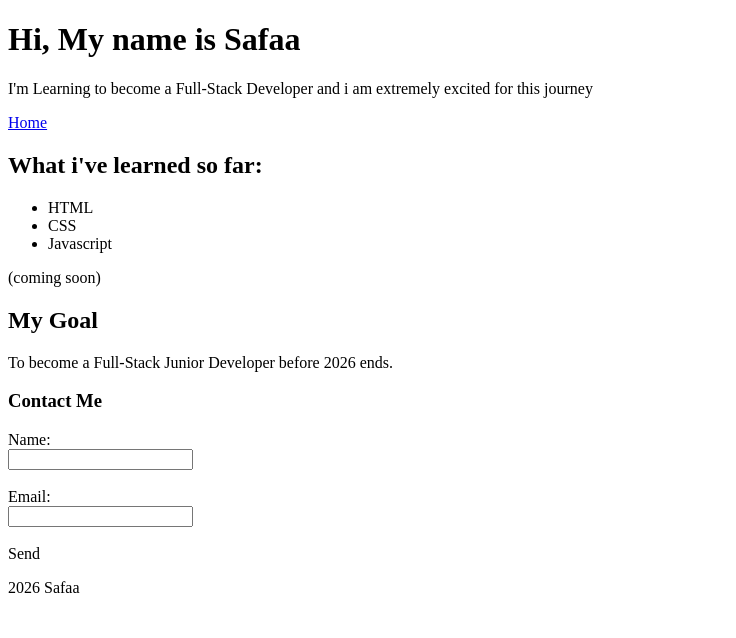
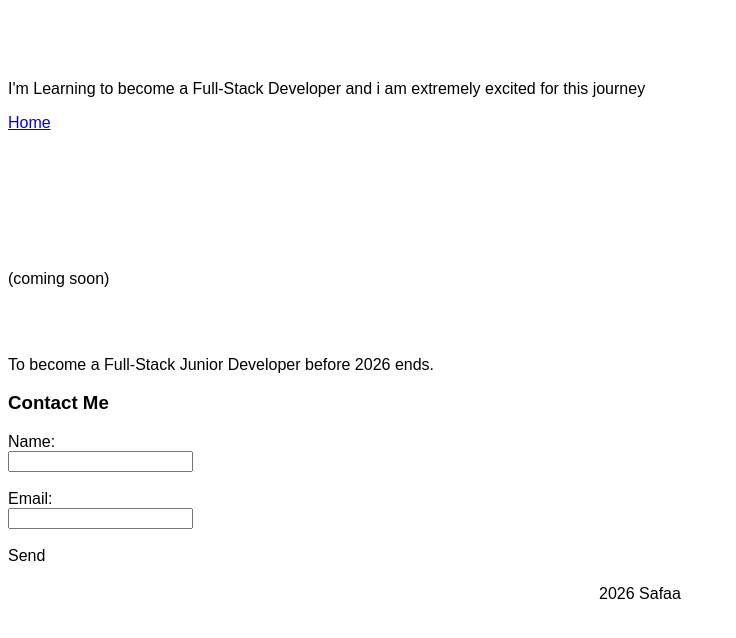
Before and after one commit to safaa-stack/My-First-Website, a plain HTML site: page index.html in a window 1280 px wide. Shown: the whole page, without its empty margins (0-736 px from the left). Drawn offline with Linux system fonts and the light colour scheme.

Commit message:
please follow
add link to index.html
add style.css changes

```diff
--- a/index.html
+++ b/index.html
@@ -2,6 +2,7 @@
 <html>
 <head>
      <title>About Me</title>
+<link rel="stylesheet" href="style.css">
 </head>
 <body>
 
--- a/style.css
+++ b/style.css
@@ -1,3 +1,37 @@
-body {background-color: beige;
+body {background-color: burleywood(222, 160, 135);
     font-family: Arial, Helvetica, sans-serif;
 }
+
+h1 {
+    color: white;
+    text-align: left;
+}
+
+h2 {
+    color: white;
+    text-align: center;
+}
+
+ul {
+    color: white;
+    text-align: center;
+}
+
+h2 {
+    color: white;
+    text-align: left;
+ }
+
+ button {
+    background-color: whitesmoke;
+    color: beige;
+    padding: 10px 20px
+    border: none;
+    botder-radius: 8px;
+ }
+
+ footer {
+    text-align: center;
+    color: black;
+    margin-top: 20px
+ }
```
